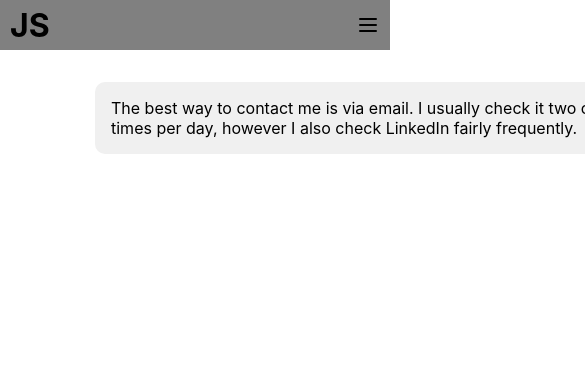
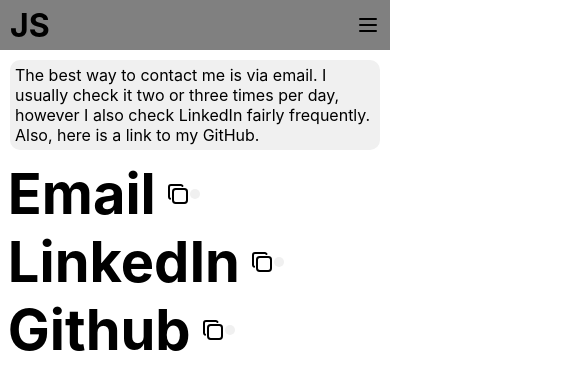
Before and after one commit to johnstevens24/PersonalSite, a React (Create React App) app in the folder personal-site/: page /contact in a window 390 px wide. Shown: the top 390 px of the page, 585 px wide, since content can reach past the window. Built offline with nearby package versions, Linux system fonts and the light colour scheme.

Commit message:
mobile contact page is done

```diff
--- a/personal-site/src/components/navbar/MobileNavBar.js
+++ b/personal-site/src/components/navbar/MobileNavBar.js
@@ -41,7 +41,7 @@
                 <ul>
                     <li onClick={() => {setShowList(false)}}><Link to="/about" className='link'>About</Link></li>
                     <li onClick={() => {setShowList(false)}}><Link to="/projects" className='link'>Projects</Link></li>
-                    <li onClick={() => {setShowList(false)}}><Link to="/" className='link'>Contact</Link></li>
+                    <li onClick={() => {setShowList(false)}}><Link to="/contact" className='link'>Contact</Link></li>
                 </ul>
             </div>
     </div>
--- a/personal-site/src/components/pages/Contact/Contact.js
+++ b/personal-site/src/components/pages/Contact/Contact.js
@@ -3,6 +3,8 @@
 import { IconCopy } from '@tabler/icons-react';
 
 const Contact = () => {
+    const [width, setWidth] = useState(window.innerWidth)
+
     const [emailMessage, setEmailMessage] = useState("")
     const [linkedInMessage, setLinkedInMessage] = useState("")
     const [githubMessage, setGithubMessage] = useState("")
@@ -40,6 +42,38 @@
             return;
         }
     }
+
+    if(width < 940)
+    {
+        return (
+            <div className="mobileCP" style={{display:'flex', flexDirection:"column", alignItems:'center', justifyContent:'flex-start', width:'100%'}}>
+                <div className="infoContainer">
+                    <p>The best way to contact me is via email. I usually check it two or three times per day, however I also check LinkedIn fairly frequently. Also, here is a link to my GitHub.</p>
+                </div>
+                <div className="linkContainer">
+                    <h1><a href="mailto:johnstevens2424@gmail.com">Email</a></h1>
+                    <IconCopy onClick={() => copyToClipBoard('email')}/>
+                    <p>{emailMessage}</p>
+                </div>
+                <div className="linkContainer">
+                    <h1><a href="https://www.linkedin.com/in/john-stevens-064022253/" target="_blank">LinkedIn</a></h1>
+                    <IconCopy onClick={() => copyToClipBoard('linkedIn')}/>
+                    <p>{linkedInMessage}</p>
+                </div>
+                <div className="linkContainer">
+                    <h1><a href="https://github.com/johnstevens24" target="_blank">Github</a></h1>
+                    <IconCopy onClick={() => copyToClipBoard('github')}/>
+                    <p>{githubMessage}</p>
+                </div>
+
+
+
+
+
+        </div>
+        )
+    }
+
     return(
         <div className="CP" style={{display:'flex', flexDirection:"column", alignItems:'center', justifyContent:'flex-start'}}>
             <div style={{maxWidth:1240, width:1000, minWidth:940}}>
--- a/personal-site/src/components/pages/Contact/ContactStyles.css
+++ b/personal-site/src/components/pages/Contact/ContactStyles.css
@@ -50,3 +50,44 @@
 .CP h1:hover {
     background-color: white;
 }
+
+
+
+
+/* Mobile from here down */
+
+.mobileCP .linkContainer {
+    display: flex;
+    flex-direction: row;
+    width: 100%;
+    justify-content: flex-start;
+    align-items: center;
+    margin-left:4%;
+}
+
+.mobileCP .linkContainer h1{
+    margin-right:10px;
+}
+
+.mobileCP a {
+    color: black;
+}
+
+.mobileCP a:hover {
+    color: var(--primary-blue);
+    text-decoration: underline;
+}
+
+.mobileCP h1:hover {
+    background-color: white;
+}
+
+.mobileCP .infoContainer {
+    margin:10px;
+}
+
+.mobileCP p {
+    background-color: var(--primary-light);
+    padding:5px;
+    border-radius: 10px;
+}
```
